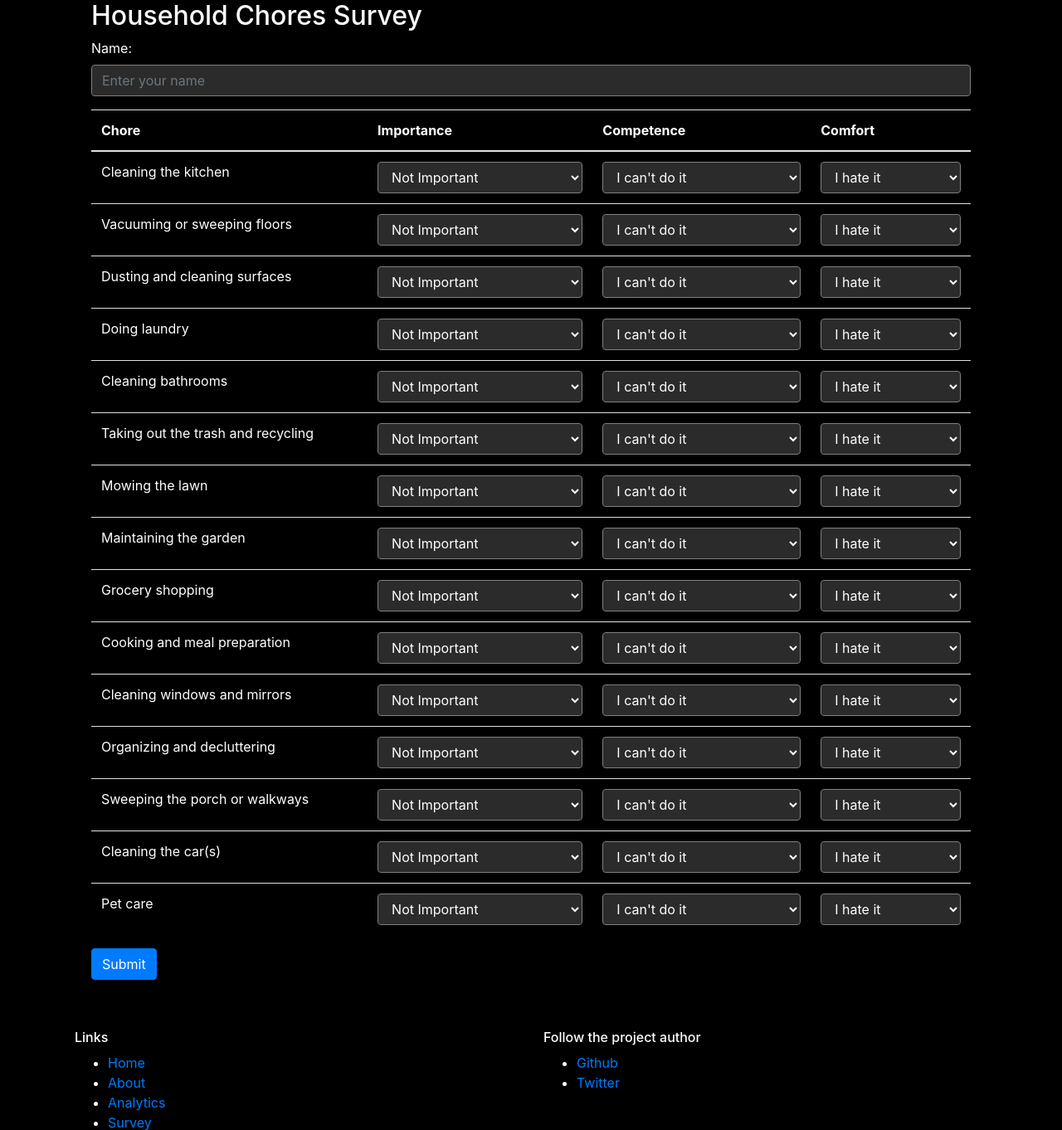
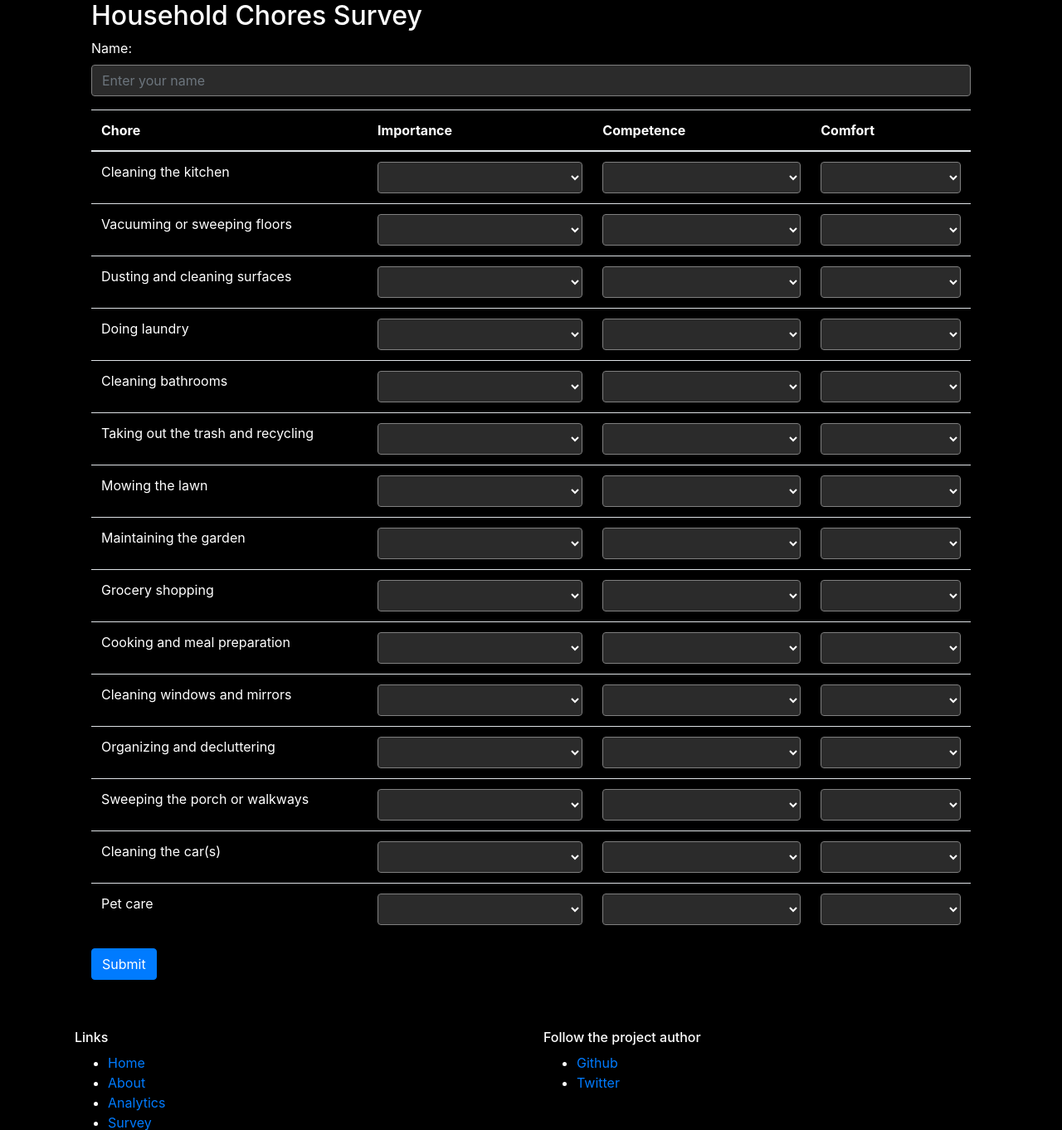
Before and after one commit to JonathanMcCormickJr/chores-assignment-system, a Flask app: page /survey in a window 1280 px wide. Shown: the part 264-1626 px from the top of the page at 83% size. Run offline with Flask 2, Linux system fonts and the light colour scheme; some libraries are stand-ins or nearby versions.

Commit message:
Update survey.html

```diff
--- a/templates/survey.html
+++ b/templates/survey.html
@@ -10,7 +10,7 @@
   <form>
     <div class="form-group">
       <label for="name">Name:</label>
-      <input type="text" class="form-control" id="name" placeholder="Enter your name">
+      <input type="text" class="form-control" id="name" placeholder="Enter your name" required>
     </div>
     <table class="table">
       <thead>
@@ -26,27 +26,30 @@
         <tr>
           <td>{{ chore }}</td>
           <td>
-            <select class="form-control">
-              <option>Not Important</option>
-              <option>Somewhat Important</option>
-              <option>Important</option>
-              <option>Very Important</option>
+            <select class="form-control" required>
+              <option value="" disabled selected hidden> </option>
+              <option value="not_important">Not Important</option>
+              <option value="somewhat_important">Somewhat Important</option>
+              <option value="important">Important</option>
+              <option value="very_important">Very Important</option>
             </select>
           </td>
           <td>
-            <select class="form-control">
-              <option>I can't do it</option>
-              <option>I can do it with help</option>
-              <option>I can do it with ease</option>
+            <select class="form-control" required>
+              <option value="" disabled selected hidden> </option>
+              <option value="cant_do_it">I can't do it</option>
+              <option value="need_help">I can do it with help</option>
+              <option value="can_do_it_easily">I can do it with ease</option>
             </select>
           </td>
           <td>
-            <select class="form-control">
-              <option>I hate it</option>
-              <option>I don't like it</option>
-              <option>I'm neutral</option>
-              <option>I like it</option>
-              <option>I love it</option>
+            <select class="form-control" required>
+              <option value="" disabled selected hidden> </option>
+              <option value="hate_it">I hate it</option>
+              <option value="dont_like_it">I don't like it</option>
+              <option value="neutral">I'm neutral</option>
+              <option value="like_it">I like it</option>
+              <option value="love_it">I love it</option>
             </select>
           </td>
         </tr>
```
